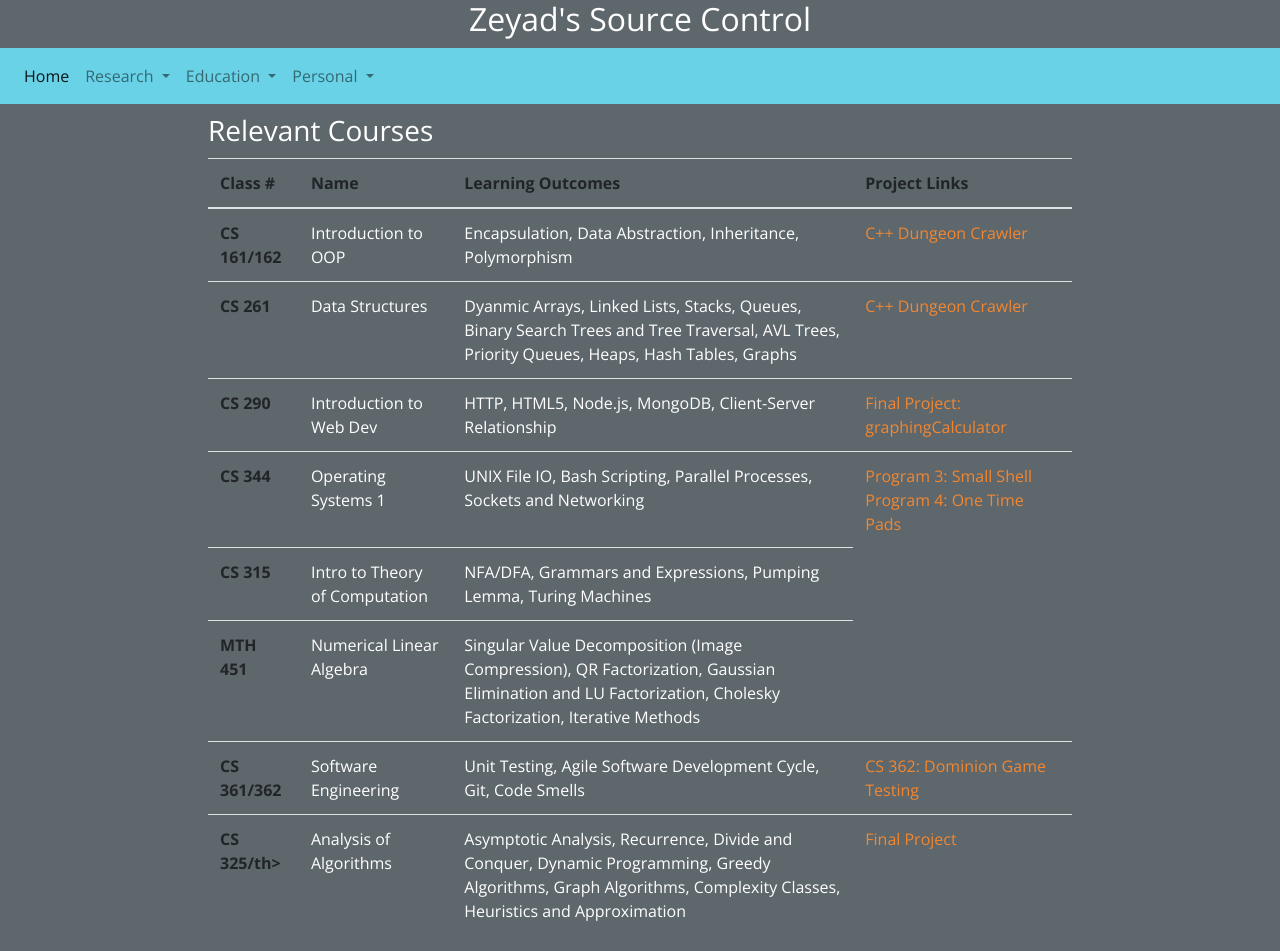
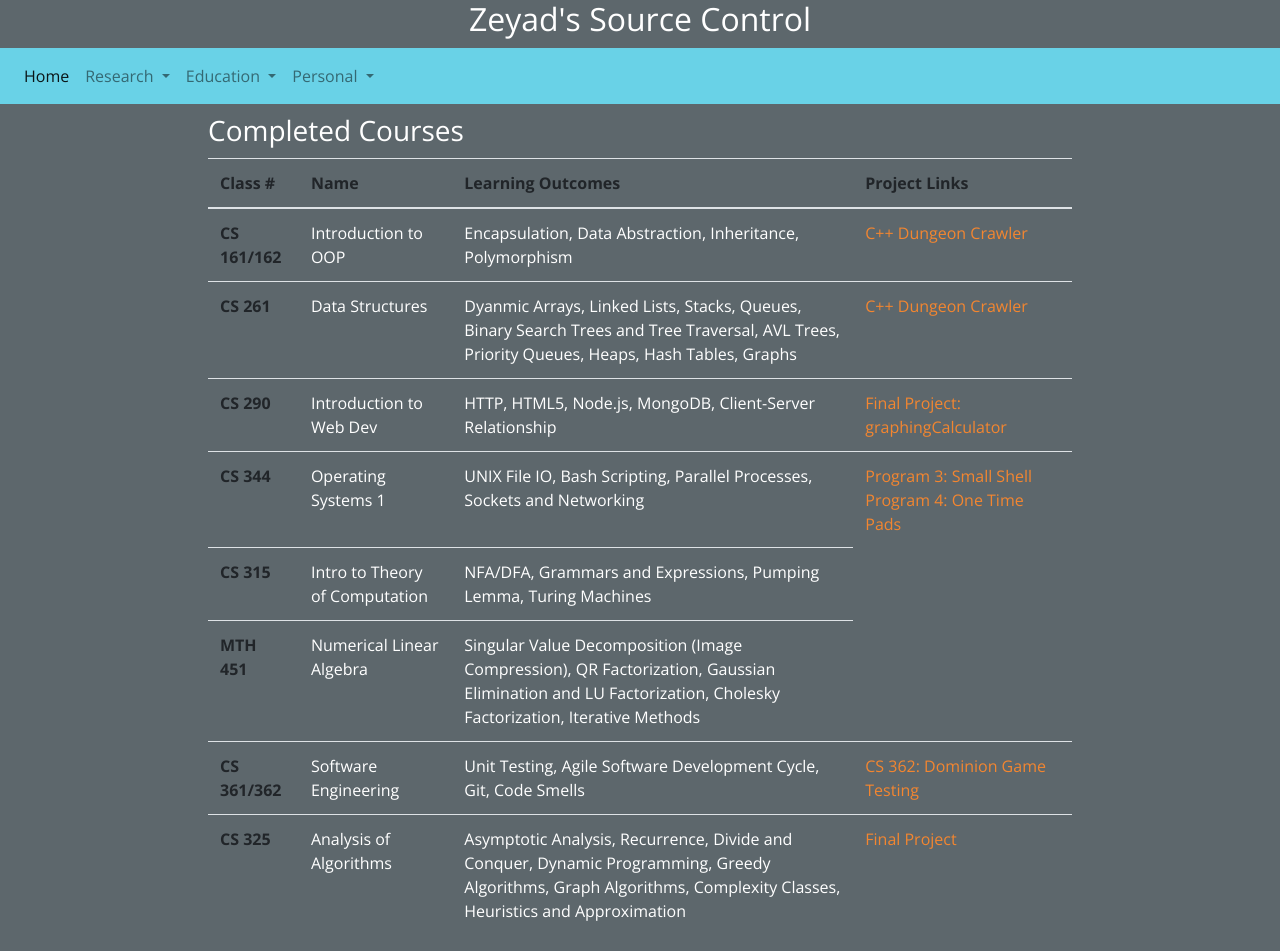
Before and after one commit to zshureih/zshureih.github.io, a Jekyll site: the page built from content/Education/classList.html, in a window 1280 px wide. Built offline with Jekyll 4.4.1, drawn with Linux system fonts in a browser that asks for light colours.

Commit message:
fix a bug

```diff
--- a/content/Education/classList.html
+++ b/content/Education/classList.html
@@ -5,7 +5,7 @@ title: Classes
 
 <div class="band-container">
     <h3>
-        Relevant Courses
+        Completed Courses
     </h3>
     <table class="table">
         <thead>
@@ -81,7 +81,7 @@ title: Classes
                 </td>
             </tr>
             <tr>
-                <th scope="row">CS 325/th>
+                <th scope="row">CS 325</th>
                 <td>Analysis of Algorithms</td>
                 <td>Asymptotic Analysis, Recurrence, Divide and Conquer, Dynamic Programming, Greedy Algorithms, Graph Algorithms, Complexity Classes, Heuristics and Approximation</td>
                 <td>
```
